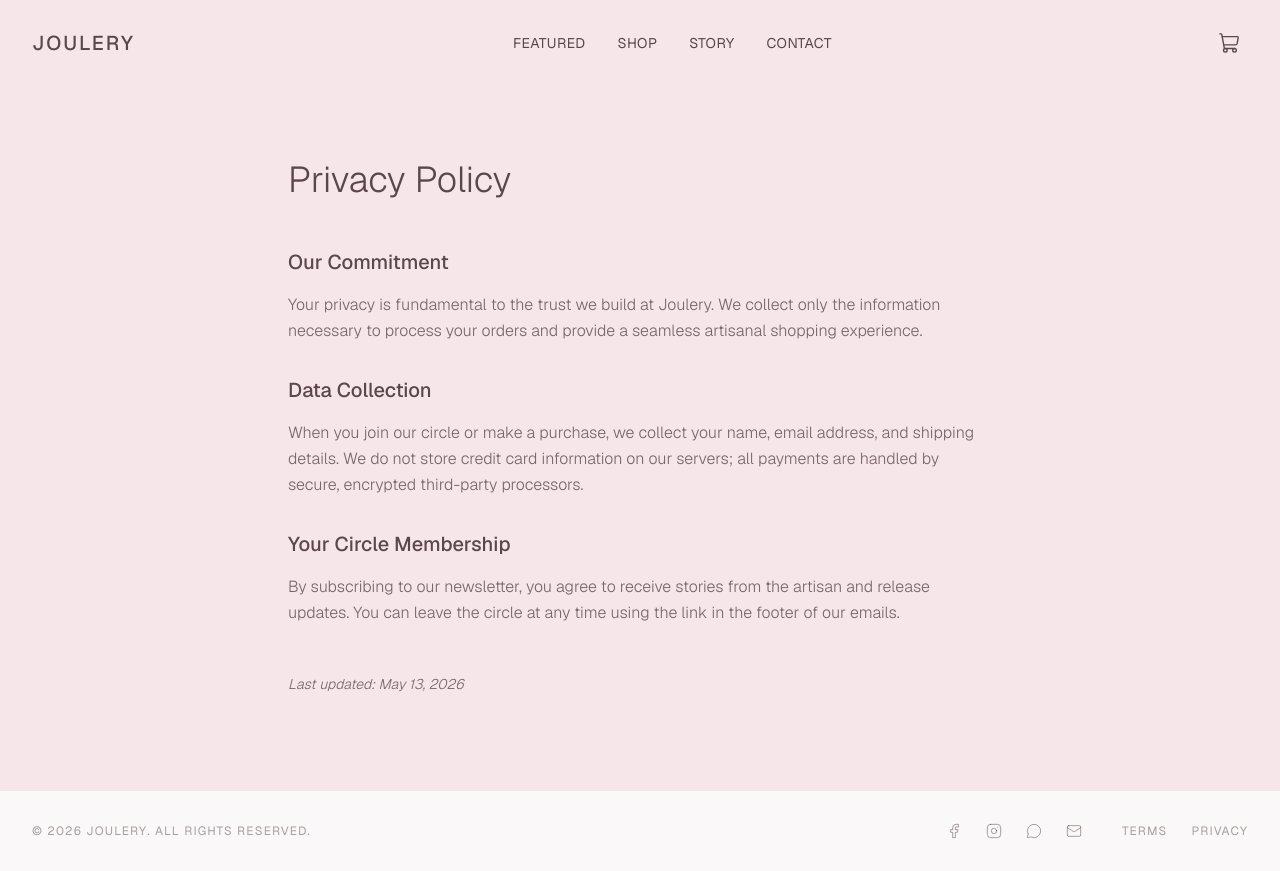
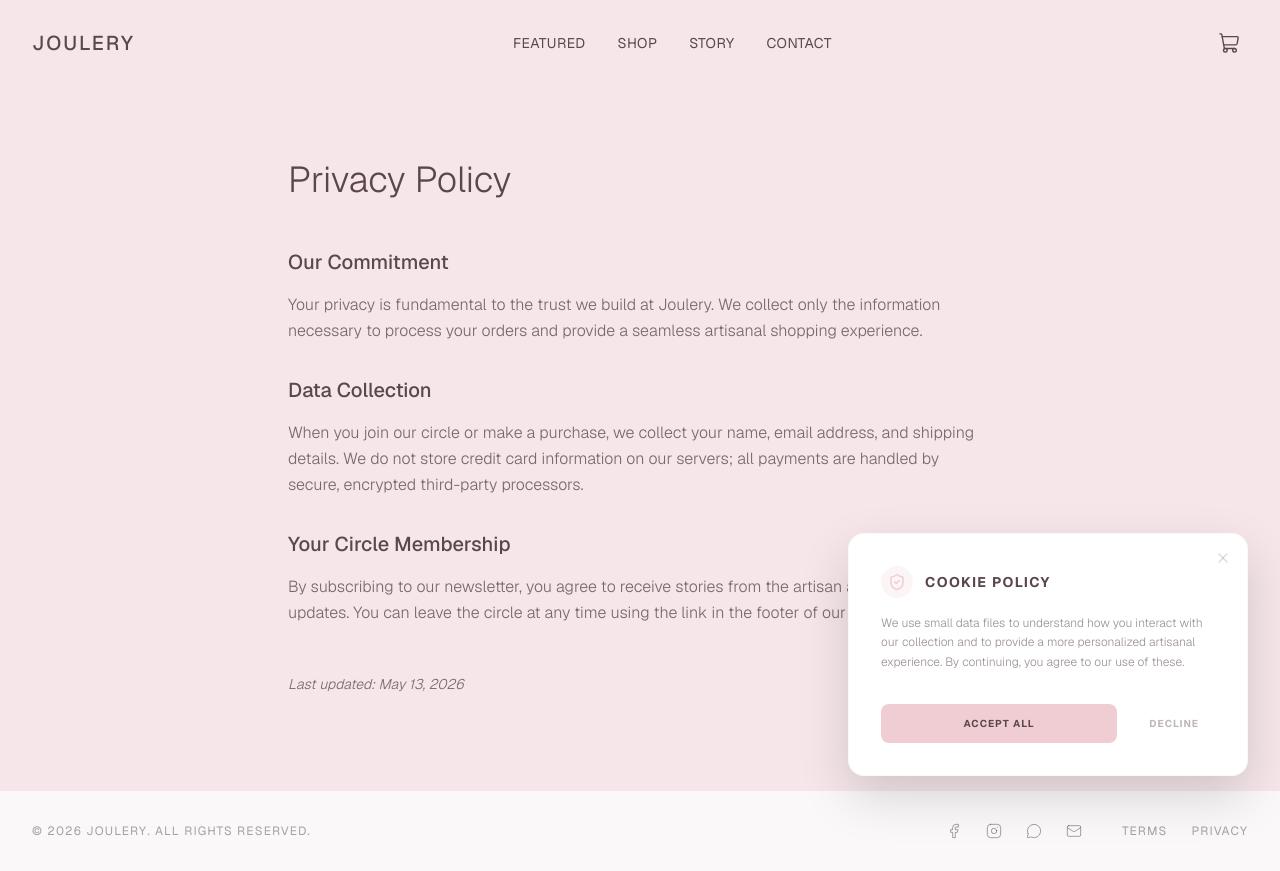
Before and after one commit to ruisu-iwnl/brandmarketing, a Next.js app: page /privacy in a window 1280 px wide. Built offline with nearby package versions, Linux system fonts and the light colour scheme.

Commit message:
google analytics 4

```diff
--- a/src/app/layout.tsx
+++ b/src/app/layout.tsx
@@ -32,7 +32,7 @@ export const metadata: Metadata = {
         alt: `${SITE_CONFIG.name} Creative Handcrafted Items`,
       },
     ],
-    locale: "en_PH",
+    locale: "en_US",
     type: "website",
   },
   twitter: {
@@ -47,6 +47,9 @@ export const metadata: Metadata = {
   },
 };
 
+import GoogleAnalytics from "@/components/GoogleAnalytics";
+import CookieConsent from "@/components/CookieConsent";
+
 export default function RootLayout({
   children,
 }: Readonly<{
@@ -55,9 +58,13 @@ export default function RootLayout({
   return (
     <html
       lang="en"
-      className={`${geistSans.variable} ${geistMono.variable} h-full antialiased`}
+      className={`${geistSans.variable} ${geistMono.variable} h-full antialiased scroll-smooth`}
     >
-      <body className="min-h-full flex flex-col">{children}</body>
+      <body className="min-h-full flex flex-col relative overflow-x-hidden">
+        <GoogleAnalytics />
+        {children}
+        <CookieConsent />
+      </body>
     </html>
   );
 }
--- a/src/components/AddToCartButton.tsx
+++ b/src/components/AddToCartButton.tsx
@@ -3,6 +3,7 @@
 import { useState } from "react";
 import { ShoppingCart, Check } from "lucide-react";
 import { motion, AnimatePresence } from "framer-motion";
+import { trackEvent } from "@/lib/analytics";
 
 interface AddToCartButtonProps {
   onClick: (e: React.MouseEvent) => void;
@@ -16,6 +17,7 @@ export default function AddToCartButton({ onClick, className = "" }: AddToCartBu
     e.stopPropagation(); // Prevent opening modal
     onClick(e);
     setIsAdded(true);
+    trackEvent("add_to_cart", "engagement", "Product added from list");
     setTimeout(() => setIsAdded(false), 2000);
   };
 
--- /dev/null
+++ b/src/components/CookieConsent.tsx
@@ -0,0 +1,78 @@
+"use client";
+
+import { useState, useEffect } from "react";
+import { motion, AnimatePresence } from "framer-motion";
+import { X, ShieldCheck } from "lucide-react";
+
+export default function CookieConsent() {
+  const [isVisible, setIsVisible] = useState(false);
+
+  useEffect(() => {
+    // Check if user has already made a choice
+    const consent = localStorage.getItem("cookie-consent");
+    if (!consent) {
+      const timer = setTimeout(() => setIsVisible(true), 2000);
+      return () => clearTimeout(timer);
+    }
+  }, []);
+
+  const handleAccept = () => {
+    localStorage.setItem("cookie-consent", "accepted");
+    setIsVisible(false);
+    // Here you could also trigger GA consent signals
+  };
+
+  const handleDecline = () => {
+    localStorage.setItem("cookie-consent", "declined");
+    setIsVisible(false);
+  };
+
+  return (
+    <AnimatePresence>
+      {isVisible && (
+        <motion.div
+          initial={{ y: 100, opacity: 0 }}
+          animate={{ y: 0, opacity: 1 }}
+          exit={{ y: 100, opacity: 0 }}
+          transition={{ duration: 0.6, ease: [0.16, 1, 0.3, 1] }}
+          className="fixed bottom-6 left-6 right-6 md:left-auto md:right-8 md:w-[400px] bg-white shadow-[0_20px_50px_rgba(0,0,0,0.15)] rounded-2xl z-[200] border border-pink-calm/30 overflow-hidden"
+        >
+          <div className="p-6 md:p-8">
+            <div className="flex items-center gap-3 mb-4">
+              <div className="w-8 h-8 rounded-full bg-pink-accent/20 flex items-center justify-center text-pink-accent">
+                <ShieldCheck size={18} />
+              </div>
+              <h3 className="text-sm font-bold uppercase tracking-widest text-foreground">Cookie Policy</h3>
+            </div>
+
+            <p className="text-xs text-foreground/60 leading-relaxed mb-8 font-light">
+              We use small data files to understand how you interact with our collection and to provide a more personalized artisanal experience. By continuing, you agree to our use of these.
+            </p>
+
+            <div className="flex items-center gap-4">
+              <button
+                onClick={handleAccept}
+                className="flex-1 bg-pink-accent text-foreground py-3 text-[10px] font-bold uppercase tracking-widest rounded-lg hover:shadow-lg hover:shadow-pink-accent/20 transition-all cursor-pointer"
+              >
+                Accept All
+              </button>
+              <button
+                onClick={handleDecline}
+                className="text-[10px] text-foreground/40 uppercase tracking-widest font-bold hover:text-foreground transition-colors px-4 py-3"
+              >
+                Decline
+              </button>
+            </div>
+          </div>
+
+          <button
+            onClick={() => setIsVisible(false)}
+            className="absolute top-4 right-4 text-foreground/20 hover:text-foreground transition-colors"
+          >
+            <X size={16} />
+          </button>
+        </motion.div>
+      )}
+    </AnimatePresence>
+  );
+}
--- /dev/null
+++ b/src/components/GoogleAnalytics.tsx
@@ -0,0 +1,29 @@
+"use client";
+
+import Script from "next/script";
+import { GA_MEASUREMENT_ID } from "@/lib/analytics";
+
+export default function GoogleAnalytics() {
+  return (
+    <>
+      <Script
+        strategy="afterInteractive"
+        src={`https://www.googletagmanager.com/gtag/js?id=${GA_MEASUREMENT_ID}`}
+      />
+      <Script
+        id="gtag-init"
+        strategy="afterInteractive"
+        dangerouslySetInnerHTML={{
+          __html: `
+            window.dataLayer = window.dataLayer || [];
+            function gtag(){dataLayer.push(arguments);}
+            gtag('js', new Date());
+            gtag('config', '${GA_MEASUREMENT_ID}', {
+              page_path: window.location.pathname,
+            });
+          `,
+        }}
+      />
+    </>
+  );
+}
--- a/src/components/ProductModal.tsx
+++ b/src/components/ProductModal.tsx
@@ -6,6 +6,7 @@ import { X, Star, ShoppingCart, ChevronLeft, ChevronRight } from "lucide-react";
 import Image from "next/image";
 import { Product } from "./ProductCard";
 import ProductReview from "./ProductReview";
+import { trackEvent } from "@/lib/analytics";
 
 interface ProductModalProps {
   isOpen: boolean;
@@ -42,6 +43,7 @@ export default function ProductModal({ isOpen, onClose, product, onAddToCart }:
       setReviewPage(0);
       setCurrentImageIndex(0);
       setIsAdded(false);
+      trackEvent("view_item", "engagement", product.name);
     }
   }, [product]);
 
--- /dev/null
+++ b/src/lib/analytics.ts
@@ -0,0 +1,36 @@
+"use client";
+
+// Replace with your actual Google Analytics Measurement ID
+export const GA_MEASUREMENT_ID = "G-5ZCW5N7XWK";
+
+/**
+ * Log a page view
+ */
+export const pageview = (url: string) => {
+  if (typeof window.gtag !== "undefined") {
+    window.gtag("config", GA_MEASUREMENT_ID, {
+      page_path: url,
+    });
+  }
+};
+
+/**
+ * Log a custom event
+ */
+export const trackEvent = (action: string, category: string, label: string, value?: number) => {
+  if (typeof window.gtag !== "undefined") {
+    window.gtag("event", action, {
+      event_category: category,
+      event_label: label,
+      value: value,
+    });
+  }
+};
+
+// Types for gtag
+declare global {
+  interface Window {
+    gtag: (command: string, id: string, config?: any) => void;
+    dataLayer: any[];
+  }
+}
```
